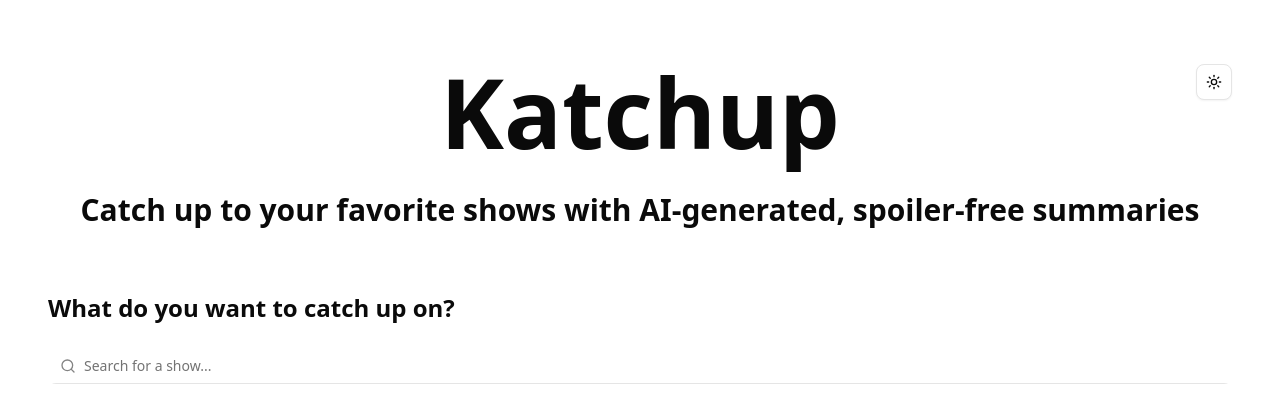
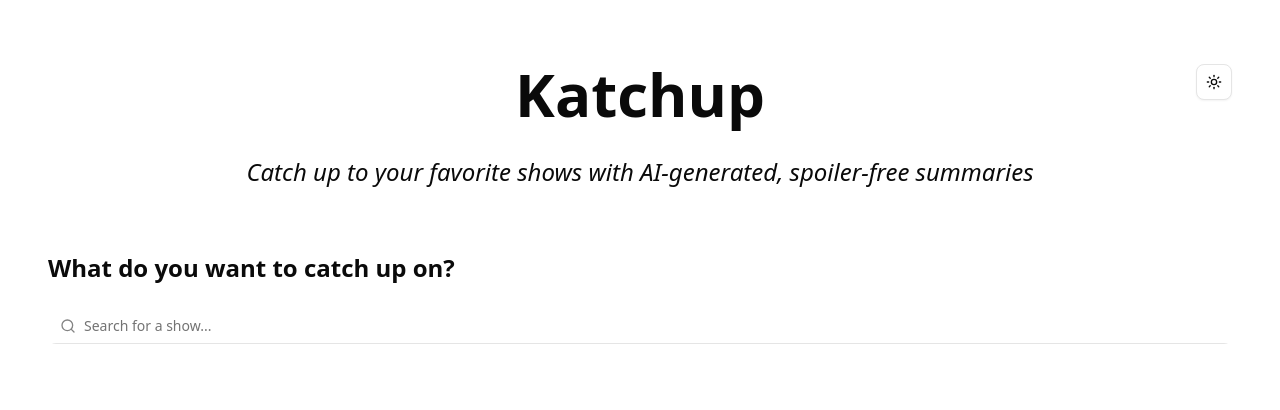
Before and after one commit to ThbltLmr/katchup, a React (Vite) app in the folder webapp/: page / in a window 1280 px wide. Shown: the top 410 px of the page. Built offline with nearby package versions, Linux system fonts and the light colour scheme.

Commit message:
style: Adjust heading sizes and styles on the homepage

```diff
--- a/webapp/src/App.tsx
+++ b/webapp/src/App.tsx
@@ -26,9 +26,9 @@ function App() {
             <div className='absolute top-0 right-4'>
               <ModeToggle />
             </div>
-            <div className='mt-8 mb-16 text-8xl font-semibold'>
+            <div className='mt-8 mb-16 text-6xl font-semibold'>
               <h1>Katchup</h1>
-              <h1 className='text-3xl mt-8'>Catch up to your favorite shows with AI-generated, spoiler-free summaries</h1>
+              <h1 className='text-2xl font-normal italic mt-8'>Catch up to your favorite shows with AI-generated, spoiler-free summaries</h1>
             </div>
             <div className='text-start ms-4 my-2 text-2xl font-semibold'>
               <h1>What do you want to catch up on?</h1>
```
